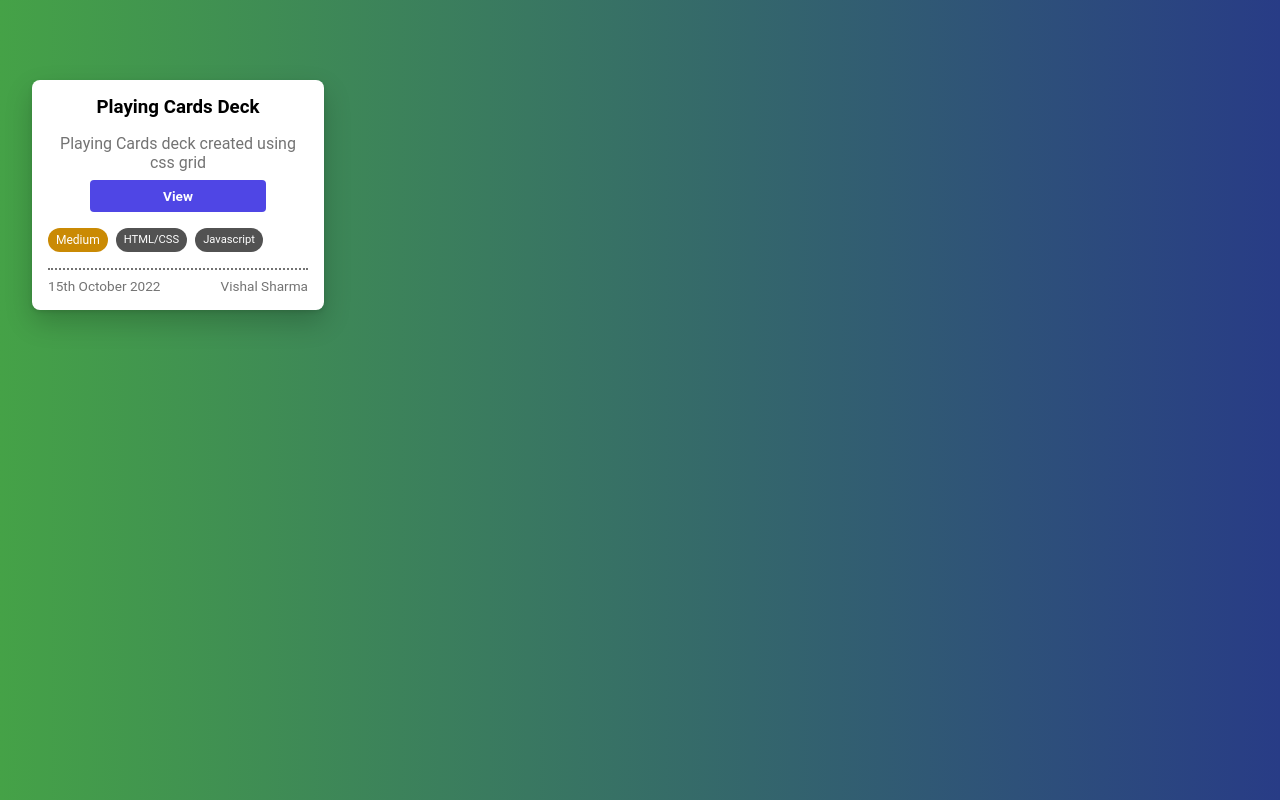
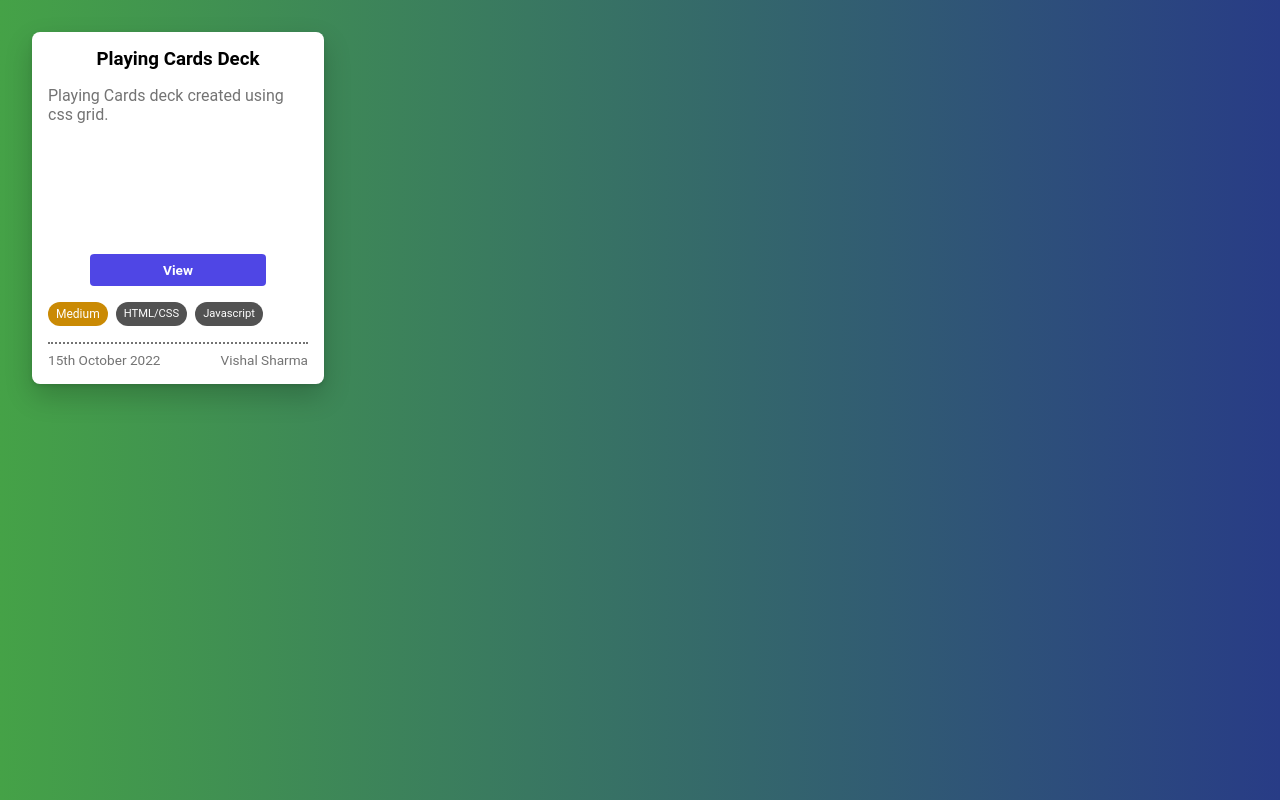
Before and after one commit to iamvishal345/webdev-widgets, a plain HTML site: page index.html in a window 1280 px wide. Drawn offline with Linux system fonts and the light colour scheme.

Commit message:
Update Card height

```diff
--- a/script.js
+++ b/script.js
@@ -2,7 +2,7 @@ const WIDGET_LIST = [
   {
     name: "card-deck",
     label: "Playing Cards Deck",
-    description: "Playing Cards deck created using css grid",
+    description: "Playing Cards deck created using css grid.",
     difficulty: "medium",
     tags: ["HTML/CSS", "Javascript"],
     date: "15th October 2022",
--- a/style.css
+++ b/style.css
@@ -36,7 +36,7 @@ body {
   display: grid;
   grid-template-columns: repeat(auto-fill, minmax(275px, 1fr));
   grid-gap: 1rem;
-  padding: 5rem 2rem;
+  padding: 2rem;
 }
 
 .widget-card {
@@ -48,6 +48,7 @@ body {
   padding: 1rem;
   display: flex;
   flex-direction: column;
+  height: 20rem;
 }
 
 .card-label {
@@ -57,8 +58,7 @@ body {
 
 .card-description {
   color: #737373;
-  margin-bottom: 0.5rem;
-  text-align: center;
+  margin-bottom: auto;
 }
 
 .view-link {
@@ -72,7 +72,7 @@ body {
   border-radius: 0.25rem;
   transition: filter 200ms ease-in-out;
   width: min(10rem, 100%);
-  margin: auto;
+  margin: 0 auto;
 }
 
 .view-link:hover {
```
